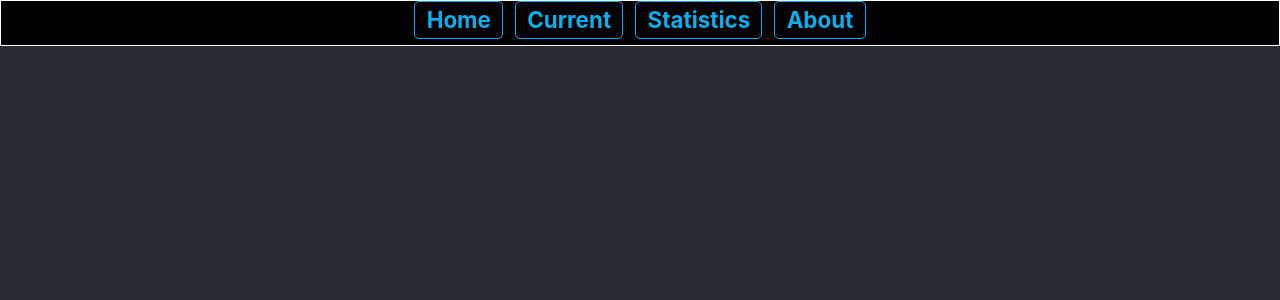
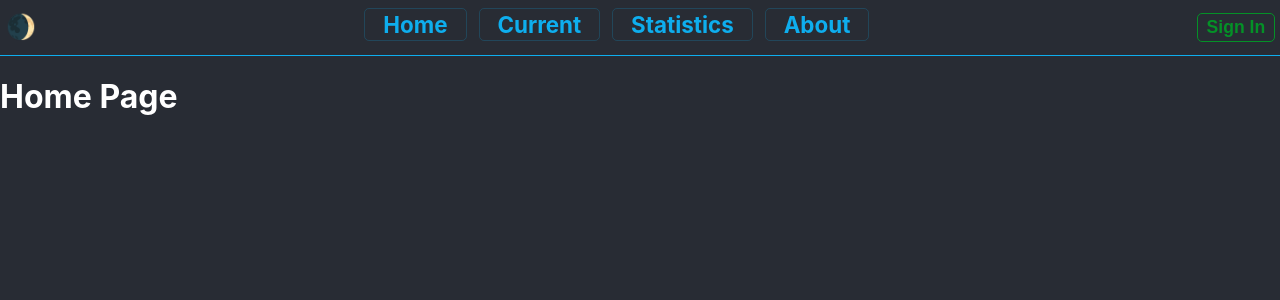
Before and after one commit to erick-sudo/weather-app, a React (Create React App) app: page / in a window 1280 px wide. Shown: the top 300 px of the page. Built offline with nearby package versions, Linux system fonts and the light colour scheme.

Commit message:
Navigation Bar Completed

```diff
--- a/src/App.css
+++ b/src/App.css
@@ -1,5 +1,10 @@
 :root {
-  --fg : #000000
+  --fg : rgb(14, 174, 238);
+  --fgB : rgb(4, 145, 39);
+}
+
+* {
+  box-sizing: border-box;
 }
 
 .App {
@@ -22,9 +27,35 @@ html {
   }
 }
 
-.navigation-bar {
-    border: solid 1px;
+.nav-links {
     display: flex;
     justify-content: center;
-    background-color: var(--fg);
+    align-items: center;
+    flex-grow: 2;
 }
+
+.navigation-bar {
+  display: flex;
+  border-bottom: solid 1px var(--fg);
+  padding: 0.5em 0em;
+}
+
+.theme-btn {
+  border: none;
+  background-color: transparent;
+  font-size: 1.5em;
+}
+.login-state-btn {
+  border: solid 2px orangered;
+}
+.login-state-btn {
+  border: solid 1px;
+  border-radius: 5px;
+  background-color: transparent;
+  font-size: 1.1em;
+  font-weight: bolder;
+  right: 0;
+  padding: 0.1em 0.5em;
+  color: var(--fgB);
+  margin: 5px;
+}
--- a/src/components/About.js
+++ b/src/components/About.js
@@ -0,0 +1,11 @@
+import React from "react";
+
+function About() {
+    return (
+        <div>
+            <h1>About Page</h1>
+        </div>
+    )
+}
+
+export default About;
--- a/src/components/Home.js
+++ b/src/components/Home.js
@@ -3,9 +3,11 @@ import React from "react";
 import {Routes, Route} from "react-router-dom";
 
 function Home() {
-    return <div className="home">
-
+    return (
+    <div className="home">
+        <h1>Home Page</h1>
     </div>
+    )
 }
 
 export default Home;
--- /dev/null
+++ b/src/components/Login.js
@@ -0,0 +1,13 @@
+import React from "react";
+
+function Login({credentials, logUser}) {
+    return (
+        <button onClick={() => {
+            logUser()
+        }} className="login-state-btn">
+            {credentials ? 'Sign Out' : 'Sign In'}
+        </button>
+    )
+}
+
+export default Login;
--- a/src/components/Navigationbar.js
+++ b/src/components/Navigationbar.js
@@ -1,27 +1,42 @@
-import React from "react";
+import React, {useState} from "react";
 import { NavLink } from "react-router-dom";
+import Login from "./Login";
 
 
 
 const linkStyles = {
     display: "inline-block",
-    padding: "0.2em 0.5em",
+    padding: "0.08em 0.8em",
     margin: "0 6px 6px",
     textDecoration: "none",
-    color: "rgb(14, 174, 238)",
+    color: "rgba(14, 174, 238)",
     fontWeight: "bolder",
     fontSize: "1.4em",
-    border: "1px solid",
+    border: "1px solid rgba(14, 174, 238, .2)",
     borderRadius: "5px",
   };
 
 function Navigationbar() {
+
+    const [credentials, setCredentials] = useState("")
+    const [theme, setTheme] = useState("dark")
+
+    function logUser() {
+        setCredentials(credentials ? null : "Erick")
+    }
+
     return (
-        <div className="navigation-bar">
-            <NavLink style={linkStyles} >Home</NavLink>
-            <NavLink style={linkStyles}>Current</NavLink>
-            <NavLink style={linkStyles}>Statistics</NavLink>
-            <NavLink style={linkStyles}>About</NavLink>
+        <div className={`navigation-bar`}>
+            <button onClick={() => {
+                setTheme(theme === "dark"? "light" : "dark")
+            }} className="theme-btn">{theme === "dark" ? "🌒" : "🌞"}</button>
+            <div className="nav-links">
+                <NavLink to="/" style={linkStyles} >Home</NavLink>
+                <NavLink to="/current" style={linkStyles}>Current</NavLink>
+                <NavLink to="/statistics" style={linkStyles}>Statistics</NavLink>
+                <NavLink to="/about" style={linkStyles}>About</NavLink>
+            </div>
+            <Login credentials={credentials} logUser={logUser} />
         </div>
     )
 }
--- a/src/components/Statistics.js
+++ b/src/components/Statistics.js
@@ -0,0 +1,11 @@
+import React from "react";
+
+function Statistics() {
+    return (
+        <div>
+            <h1>Statistics Page</h1>
+        </div>
+    )
+}
+
+export default Statistics;
```
